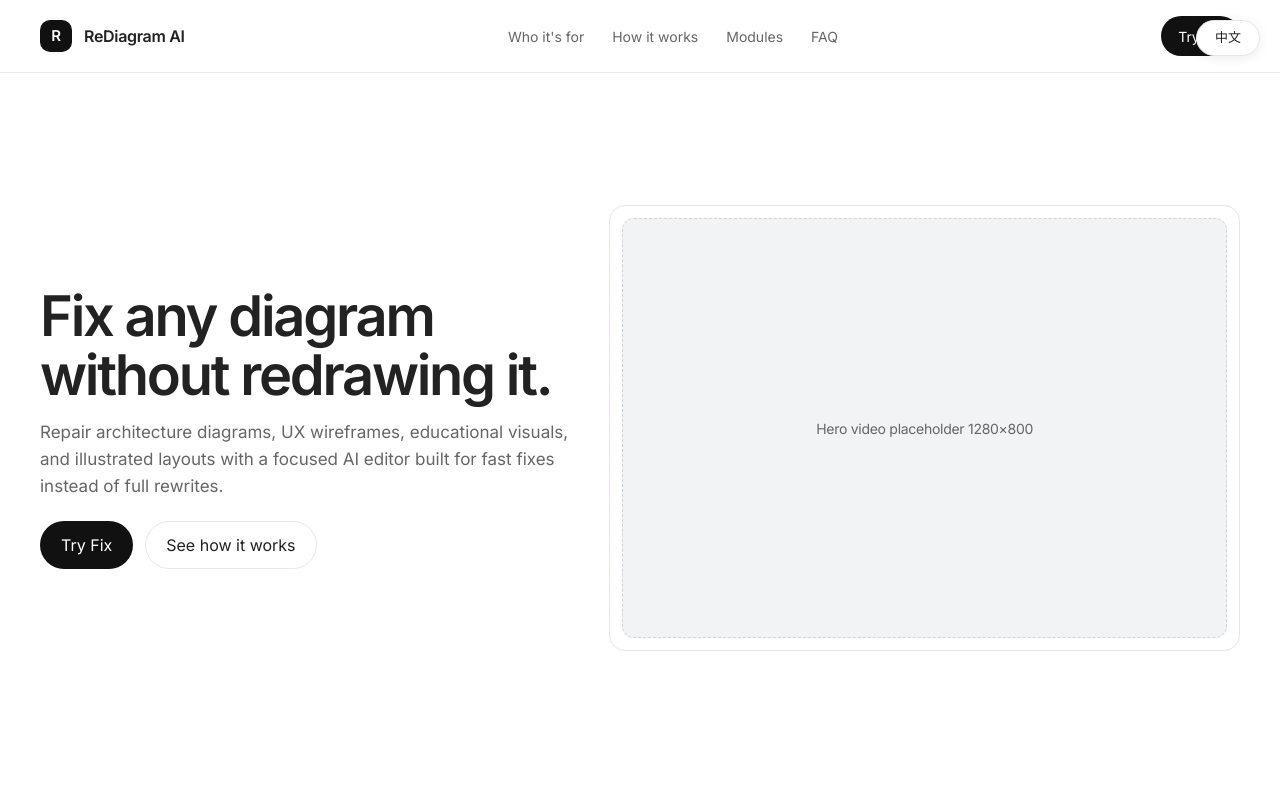
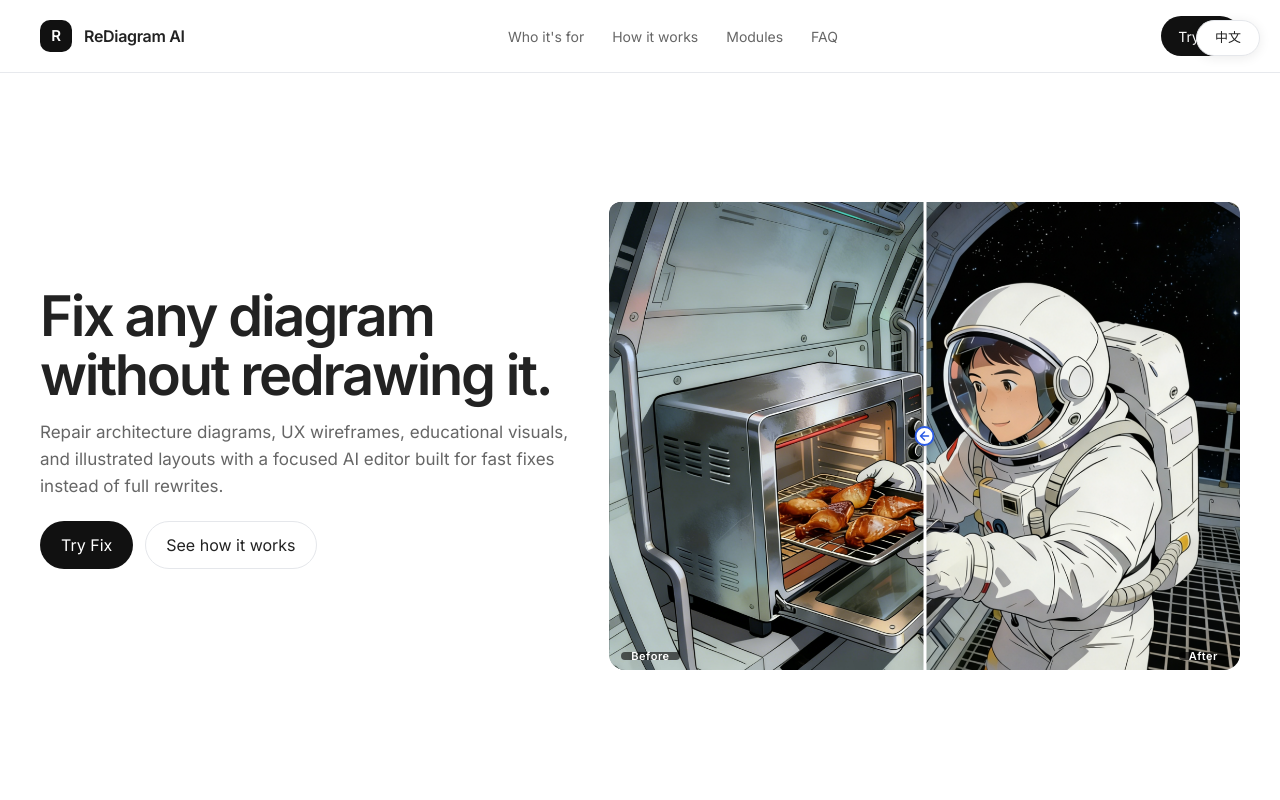
Before and after one commit to calcifer-lab/v0-ai-image-editing, a Next.js app: page / in a window 1280 px wide. Shown: the top 800 px of the page. Built offline with nearby package versions, Linux system fonts and the light colour scheme.

Commit message:
feat: Hero now uses Before/After slider with real screenshots
- Hero media replaced with BeforeAfter comparison slider
- Same before/after images as Step 3 Fix section
- User can drag to compare original vs fixed diagram
- Removed padding/border from hero-media to fit slider

```diff
--- a/app/globals.css
+++ b/app/globals.css
@@ -398,10 +398,9 @@ html[lang="en"] .lang-zh {
 }
 
 .hero-media {
-  border: 1px solid var(--border);
   border-radius: 16px;
-  background: #fff;
-  padding: 12px;
+  overflow: hidden;
+  line-height: 0;
 }
 
 .hero-video-placeholder {
--- a/components/landing/hero.tsx
+++ b/components/landing/hero.tsx
@@ -1,6 +1,7 @@
 "use client"
 
 import Link from "next/link"
+import BeforeAfter from "@/components/BeforeAfter"
 
 export default function Hero() {
   return (
@@ -35,9 +36,7 @@ export default function Hero() {
         </div>
 
         <div className="hero-media">
-          <div className="hero-video-placeholder" role="img" aria-label="Hero video placeholder">
-            <span>Hero video placeholder 1280×800</span>
-          </div>
+          <BeforeAfter before="/demo/before-fix.png" after="/demo/after-fix.png" />
         </div>
       </div>
     </section>
```
